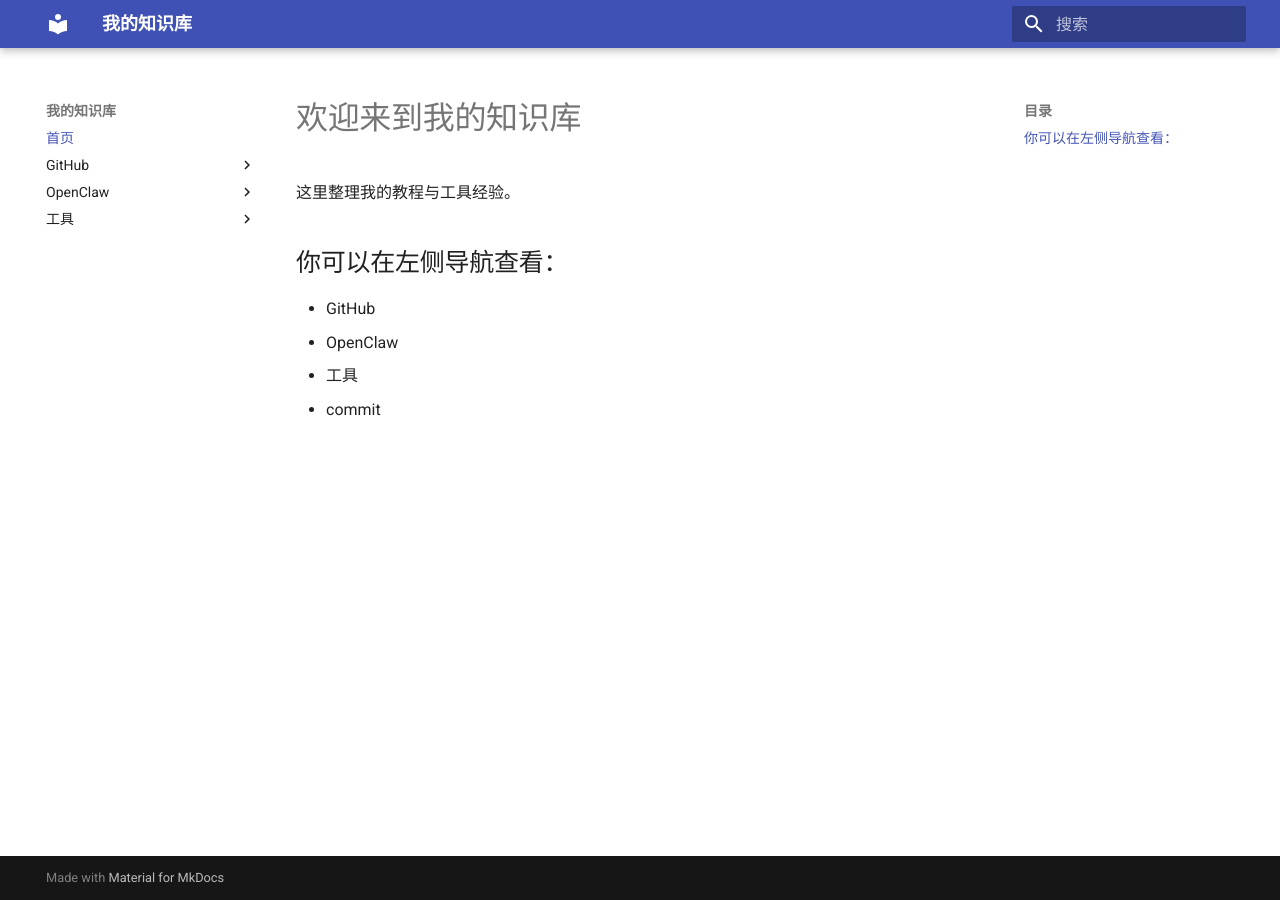
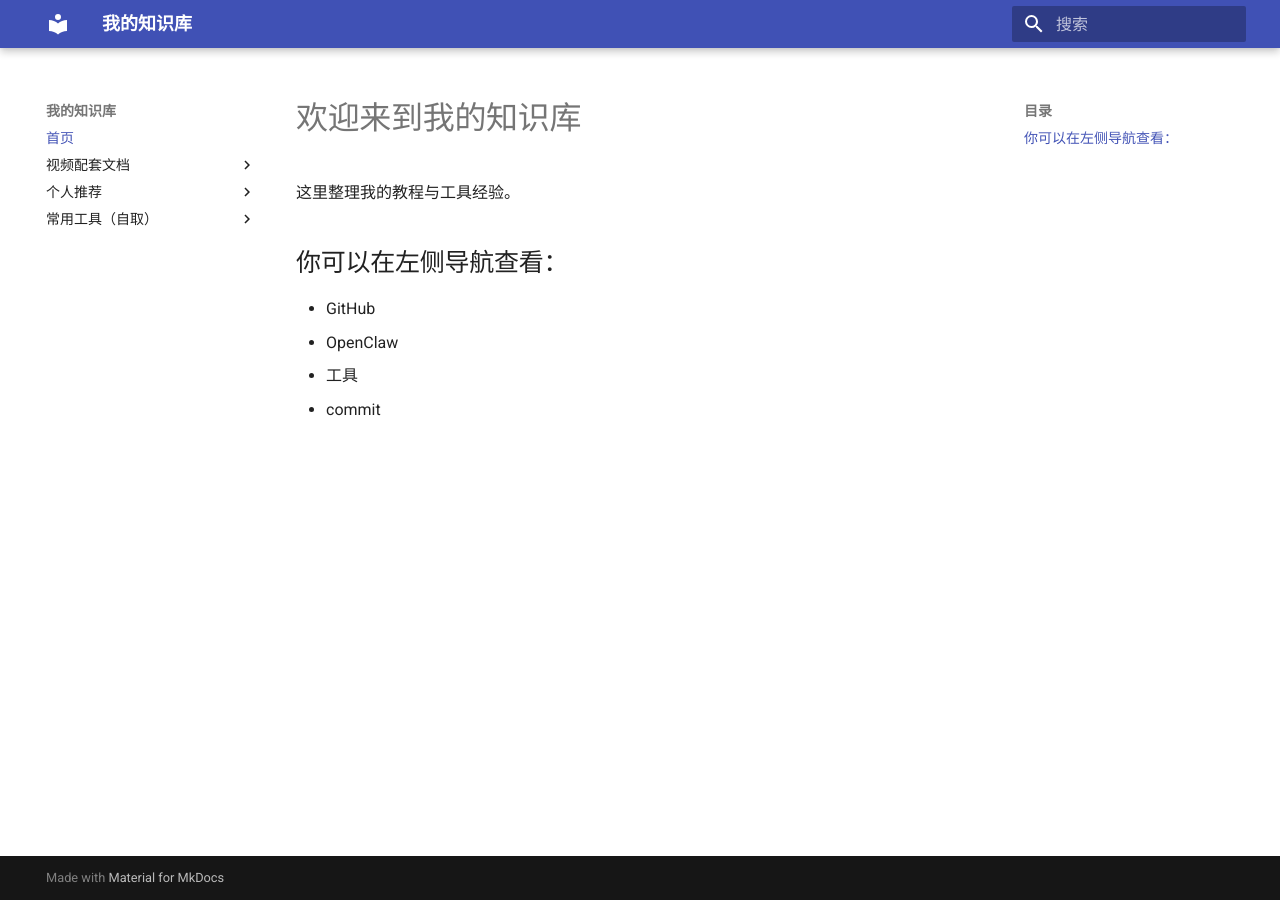
Before and after one commit to tgl2775284503-hash/zhishiku, an MkDocs documentation site: the page built from docs/index.md, in a window 1280 px wide. Built offline with MkDocs 1.6.1 and Material for MkDocs 9.7.7, drawn with Linux system fonts in a browser that asks for light colours.

Commit message:
Update mkdocs.yml

```diff
--- a/mkdocs.yml
+++ b/mkdocs.yml
@@ -8,9 +8,9 @@ theme:
 
 nav:
   - 首页: index.md
-  - GitHub:
+  - 视频配套文档:
       - GitHub Pages 入门: github/pages.md
-  - OpenClaw:
+  - 个人推荐:
       - 安装教程: openclaw/install.md
-  - 工具:
+  - 常用工具（自取）:
       - 常用工具: tools/common.md
```
